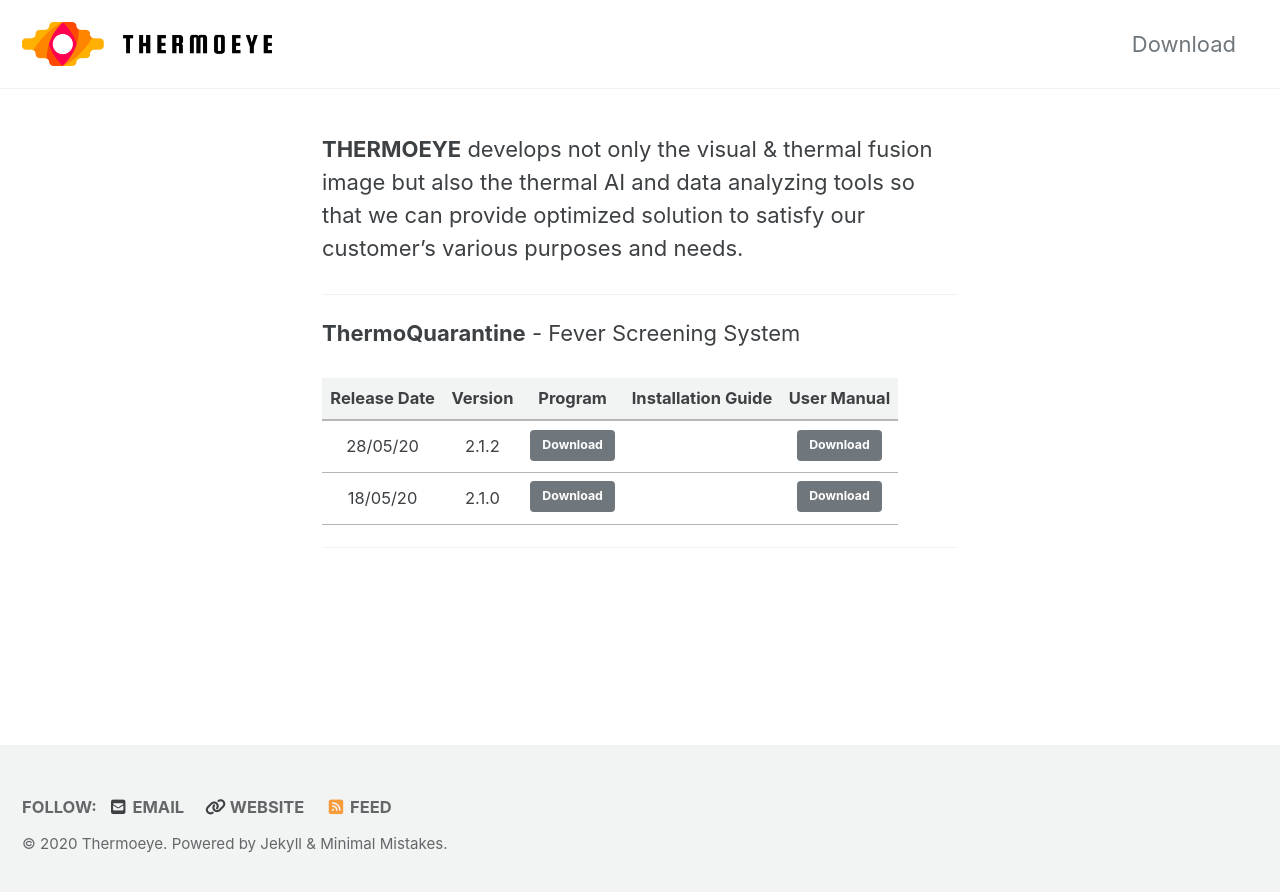
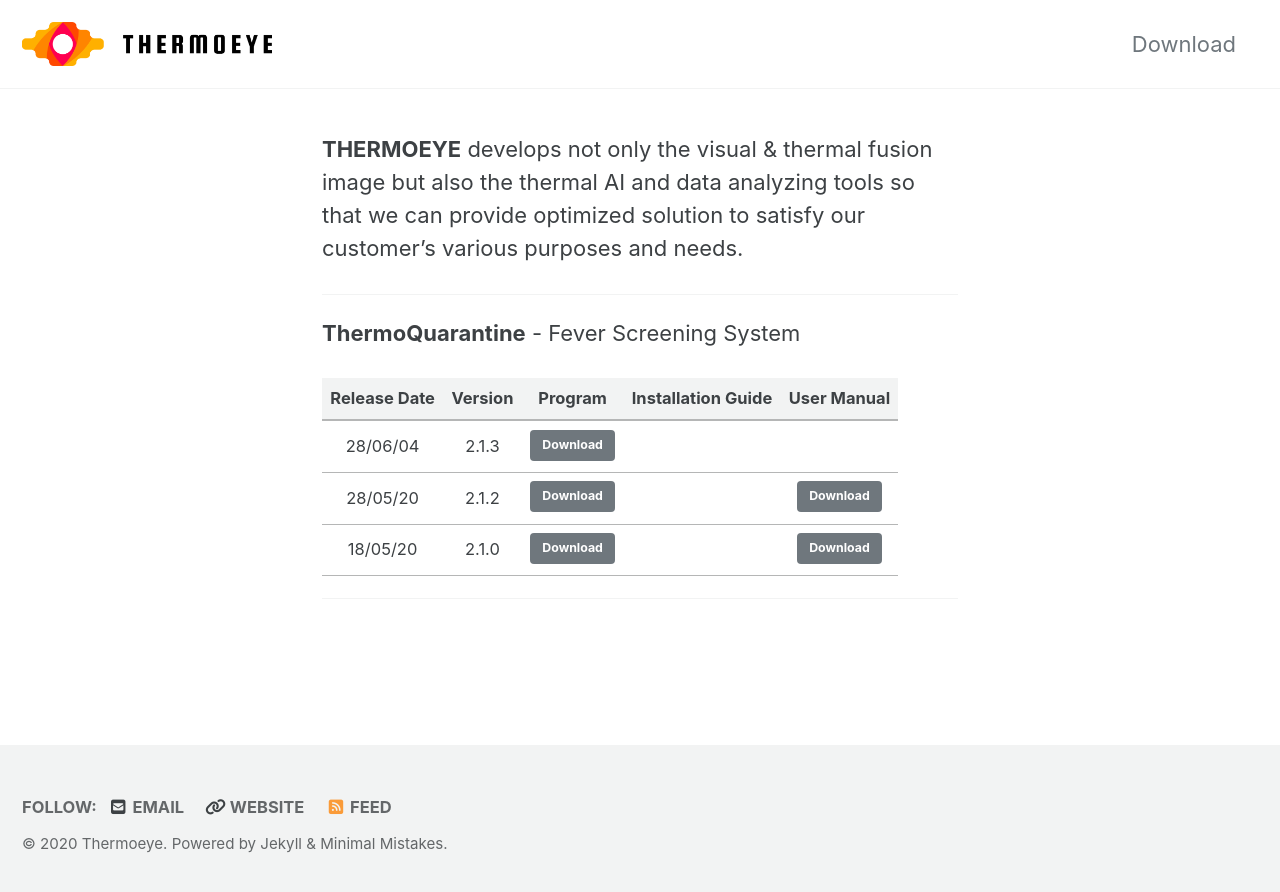
Before and after one commit to ThermoEye/ThermoEye.github.io, a Jekyll site: the page built from _pages/download.md, in a window 1280 px wide. Shown: the top 892 px of the page. Built offline with Jekyll 4.4.1, drawn with Linux system fonts in a browser that asks for light colours; cached includes are drawn as plain includes; nearby versions of some CDN libraries.

Commit message:
Upload 2.1.3 Setup File

```diff
--- a/_pages/download.md
+++ b/_pages/download.md
@@ -19,6 +19,7 @@
 
 | Release Date | Version | Program | Installation Guide | User Manual |
 |:---------:|:---------:|:---------:|:---------:|:---------:|
+| 28/06/04 | 2.1.3 | <a href="https://docs.google.com/uc?export=download&id=1mxCbizQ-pfslYagtBI_7qYO_n-amVQsk" class="btn btn--primary">Download</a> | | |
 | 28/05/20 | 2.1.2 | <a href="https://docs.google.com/uc?export=download&id=1Bdcx7_bKJs8hx4eh51aEUuZZauU-alWP" class="btn btn--primary">Download</a> | | <a href="https://docs.google.com/uc?export=download&id=1sbdMsvB21nthq-iyi48G6fk48s6TPtEm" class="btn btn--primary">Download</a> |
 | 18/05/20 | 2.1.0 | <a href="https://docs.google.com/uc?export=download&id=1M86qxJPFL2PlJ8QW53Cnxh4HBAQpUZau" class="btn btn--primary">Download</a> |  | <a href="https://docs.google.com/uc?export=download&id=1M86qxJPFL2PlJ8QW53Cnxh4HBAQpUZau" class="btn btn--primary">Download</a>  |
 
```
